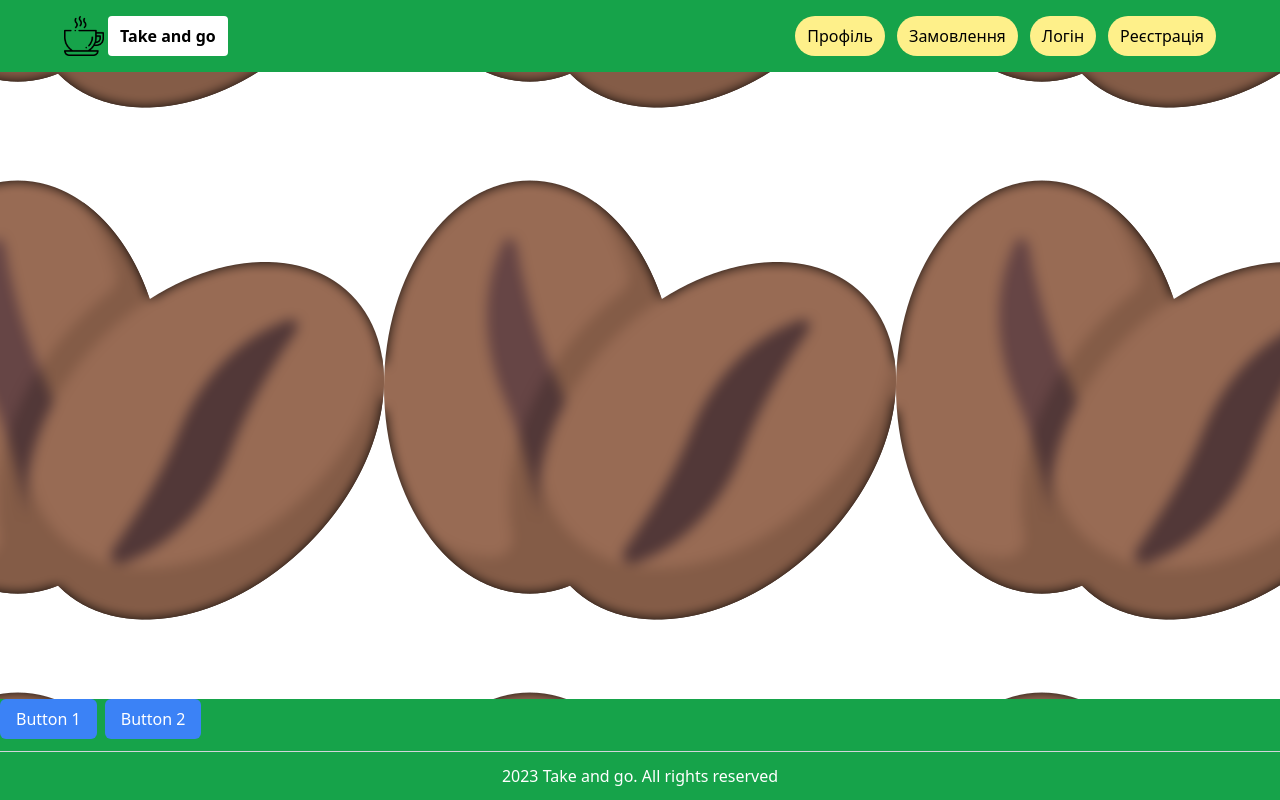
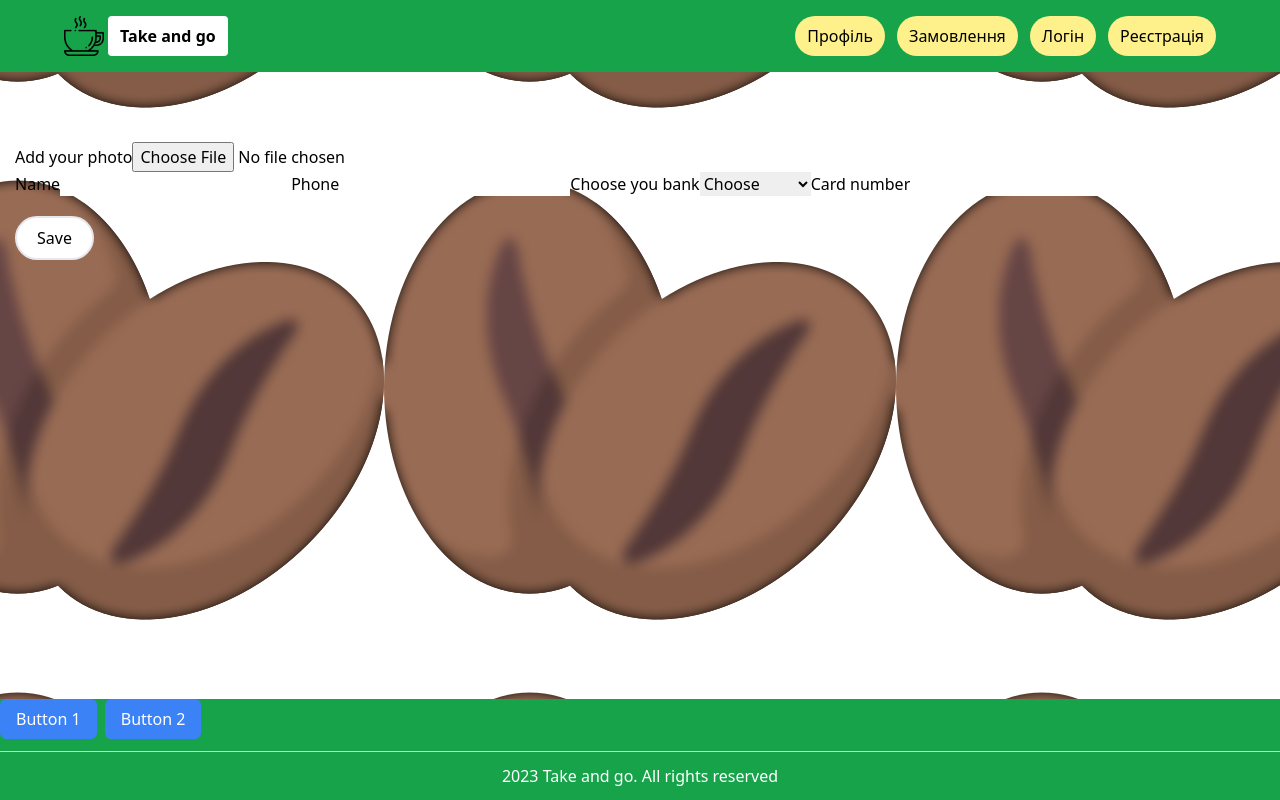
Before and after one commit to DenysBBK/coffee-app, a Vue app: page /user-profile/1 in a window 1280 px wide. Built offline with nearby package versions, Linux system fonts and the light colour scheme.

Commit message:
add user profile form

```diff
--- a/src/components/LoginPage.vue
+++ b/src/components/LoginPage.vue
@@ -80,6 +80,10 @@ export default{
             try{
                 await this.$store.dispatch('signIn', actionPayload);
                 this.useAlert('success', 'Successful login')
+                console.log(this.userPage)
+
+
+
                 actionPayload.type === 'users' ? this.$router.replace('/user-profile') : this.$router.replace('/cafe-profile')
 
             }catch(error){
@@ -96,6 +100,9 @@ export default{
         }
     },
     computed:{
+            userPage(){
+                return this.$store.state.uid
+            }
            //сделать доступным к нажатию только один чек-бокс
         // isOneProperty(){
         //     if(this.toShopAccount && this.toUserAccount){
--- /dev/null
+++ b/src/components/UserMenu.vue
@@ -0,0 +1,5 @@
+<template>
+    <div>
+        Choose you coffee
+    </div>
+</template>
--- /dev/null
+++ b/src/components/UserOrders.vue
@@ -0,0 +1,5 @@
+<template>
+    <div>
+        All user history
+    </div>
+</template>
--- a/src/components/UserPage.vue
+++ b/src/components/UserPage.vue
@@ -1,5 +1,114 @@
 <template>
     <div>
-        USER PAGE
+        <base-alert :show="showAlert" :alertType="typeOfAlert" >
+            <p>{{ alertText }}</p>
+            </base-alert>
+        <transition name="profile" mode="out-in">
+    <form @submit.prevent="saveChanges" v-if="!profileUpdated">
+        <div>
+            <div>
+                <label for="photo">Add your photo</label>
+                <input type="file" id="photo">
+            </div>
+            <div>
+                <label for="name">Name</label>
+                <input type="text" id="name" v-model.trim="name">
+                <label for="phone">Phone</label>
+                <input type="tel" id="phone" v-model.trim="phone">
+                <label for="bank">Choose you bank</label>
+                <select id="bank" v-model="bank">
+                    <option value="choose">Choose</option>
+                    <option value="Monobank">Monobank</option>
+                    <option value="PrivatBank">PrivatBank</option>
+                    <option value="Oshad">Oshad Bank</option>
+                    <option value="Pumb">Pumb</option>
+                </select>
+                <label for="card">Card number</label>
+                <input type="text" id="card" v-model="cardNumber">
+            </div>
+        </div>
+        <button @click="saveChanges" type="button"
+        class='rounded-full bg-white border-2 border-gray py-2 px-5 mt-5 center
+             hover:text-white hover:bg-yellow-400 '
+             >Save</button>
+    </form>
+</transition>
+<transition name="profile" mode="out-in">
+    <div v-if="profileUpdated">
+        <div>
+                <div>
+                    <img src="../../images/coffee-cup.png" class="max-w-100 max-h-10 object-contain">
+                </div>
+                <div>
+                    <p>Name: {{ name }}</p>
+                    <p>Phone number: {{ phone }}</p>
+                    <p>Bank: {{ bank }}</p>
+                    <p>Card Number: {{ cardNumber === ''? '': this.cardNumber.slice(0, -8) + "********" }}</p>
+                </div>
+        </div>
+        <button @click="updateProfile" type="button"
+        class='rounded-full bg-white border-2 border-gray py-2 px-5 mt-5 center
+             hover:text-white hover:bg-yellow-400 '>Update profile
+        </button>
+
     </div>
+</transition>
+</div>
+
 </template>
+<script>
+import alertMixin from '../components/mixins/alert.js'
+export default{
+    mixins:[alertMixin],
+    data(){
+        return{
+            name:'',
+            phone:'',
+            bank:'choose',
+            cardNumber:'',
+            profileUpdated:false
+
+        }
+    },
+    methods:{
+        updateProfile(){
+            console.log('Update')
+            this.profileUpdated = false
+        },
+        saveChanges(){
+            console.log('Saved')
+            this.profileUpdated = true
+            this.useAlert('success', 'Changes saved')
+
+        }
+    },
+}
+</script>
+<style scoped>
+input[type="number"]::-webkit-inner-spin-button,
+input[type="number"]::-webkit-outer-spin-button {
+  -webkit-appearance: none;
+  margin: 0;
+}
+.profile-enter-from{
+  opacity: 0;
+  transform: translateX(-30px);
+}
+.profile-leave-to{
+  opacity: 0;
+  transform: translateX(30px);
+}
+.profile-enter-active{
+  transition: all 0.3s ease-out;
+}
+.profile-leave-active{
+  transition: all 0.3s ease-in;
+}
+.profile-enter-to,
+.profile-leave-from{
+  opacity: 1;
+  transform: translateX(0);
+}
+
+
+</style>
--- a/src/router/index.js
+++ b/src/router/index.js
@@ -15,7 +15,7 @@ const router = createRouter({
         { path: '/registration', component: SingUp },
         { path: '/terms', component: Terms },
         { path: '/privacy-policy', component: Privacy },
-        { path: '/user-profile', component: UserPage},
+        { path: '/user-profile/:uid', component: UserPage, props:true},
         { path: '/cafe-profile', component: CafePage}
     ]
 });
--- a/src/store/modules/auth/actions.ts
+++ b/src/store/modules/auth/actions.ts
@@ -11,7 +11,8 @@ interface SignInData{
     type:string
 }
 interface Item{
-    email:string
+    email:string,
+    id:string
 }
 
 
@@ -44,7 +45,7 @@ export default{
             body:JSON.stringify({
                 email:payload.email,
                 name:payload.name,
-
+                id:theId
             })
             })
             const data = await responce.json()
@@ -63,15 +64,27 @@ export default{
         const dataResult = []
         for(const key in theData){
             const oneItem:Item = {
-                email:theData[key].email
+                email:theData[key].email,
+                id:theData[key].id
             }
             dataResult.push(oneItem)
+            console.log(dataResult)
+
         };
         const theType:string = payload.type === 'users'? 'User':'Cafe'
         const isAnyFound:boolean = dataResult.some(one => one.email === payload.email);
         if(!isAnyFound){
             throw new Error(`${theType} is not found`)
         };
+        let id;
+        dataResult.map(one => {
+            if(one.email === payload.email){
+                id = one.id.toString()
+                localStorage.setItem('uid', id)
+            }
+        });
+
+
 
         const responce = await fetch('https://identitytoolkit.googleapis.com/v1/accounts:signInWithPassword?key=AIzaSyCn1i-L0RTLONbk82ySwxsEkqvxfJkokqI',{
             method:'POST',
@@ -91,6 +104,7 @@ export default{
         context.commit('setUser', {
             token: data.idToken,
             userId: data.localId,
+            uid:id
         })
 
     }
--- a/src/store/modules/auth/index.ts
+++ b/src/store/modules/auth/index.ts
@@ -7,6 +7,7 @@ export default{
         return{
             userId: null,
             token: null,
+            uid:''
 
         }
     },
--- a/src/store/modules/auth/mutations.ts
+++ b/src/store/modules/auth/mutations.ts
@@ -1,11 +1,13 @@
 interface userData{
     token:string,
     userId:string
+    uid:string
 }
 
 export default{
     setUser(state:any, payload:userData){
         state.token = payload.token;
         state.userId = payload.userId;
+        state.uid = payload.uid
     },
 }
```
